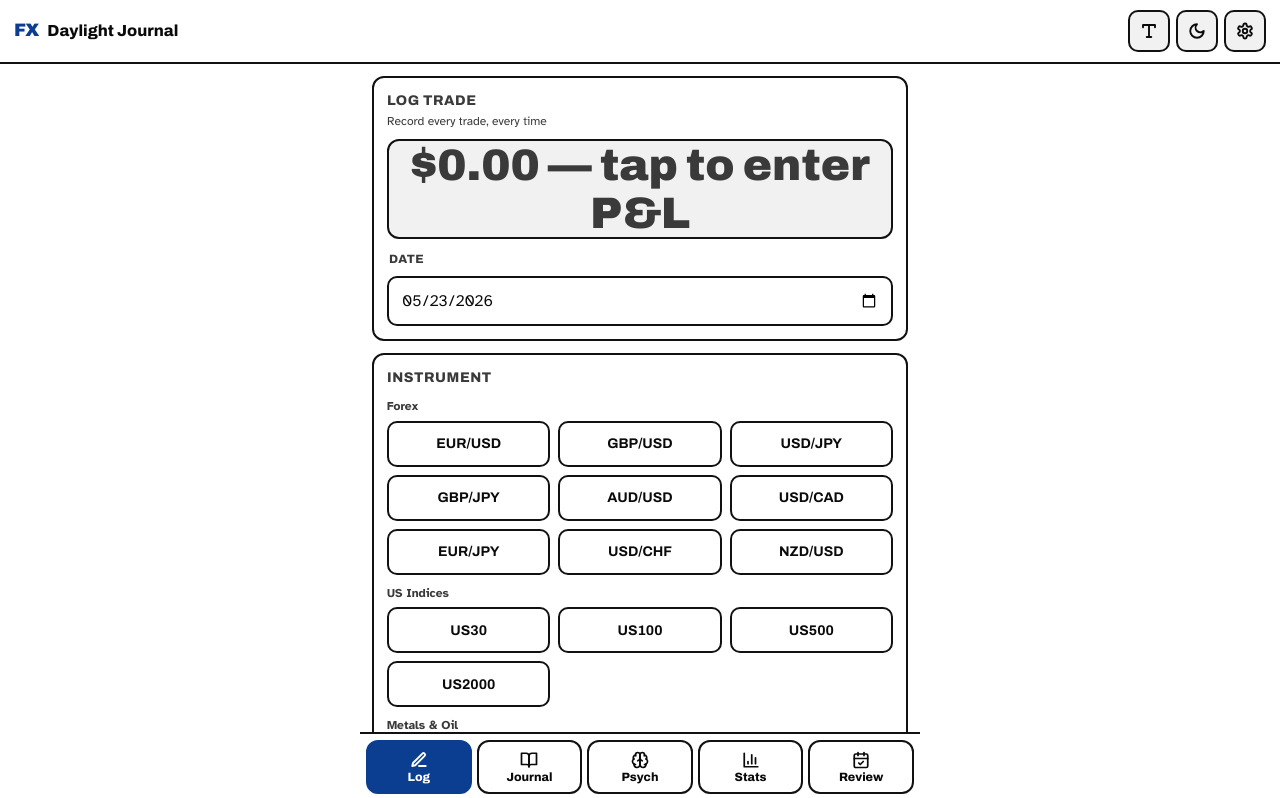
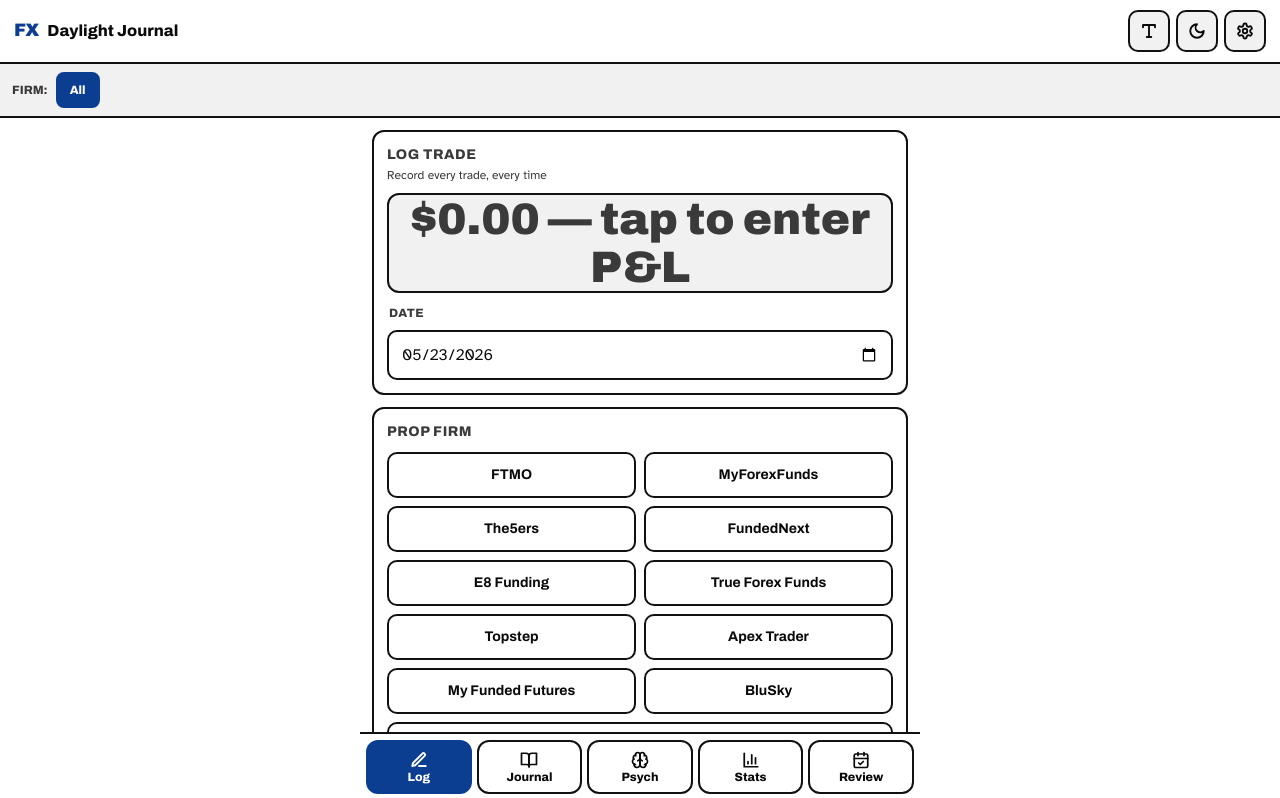
Before and after one commit to mad1khan768-fx/madofxjournal, a React (Create React App) app: page / in a window 1280 px wide. Shown: the top 798 px of the page. Built offline with nearby package versions, Linux system fonts and the light colour scheme.

Commit message:
Update App.jsx

```diff
--- a/src/App.jsx
+++ b/src/App.jsx
@@ -26,6 +26,7 @@
 const ALL_INSTRUMENTS = Object.values(INSTRUMENTS).flat();
 
 const SESSIONS = ["Sydney", "Tokyo", "Frankfurt", "London", "New York"];
+const PROP_FIRMS = ["FTMO", "MyForexFunds", "The5ers", "FundedNext", "E8 Funding", "True Forex Funds", "Topstep", "Apex Trader", "My Funded Futures", "BluSky"];
 const SETUPS = ["Breakout", "Pullback", "Trend", "Reversal", "Range", "Supply/Demand", "Order block", "News", "Scalp"];
 const EMOTIONS = ["Calm", "Confident", "Neutral", "Anxious", "FOMO", "Greedy", "Fearful", "Revenge", "Impatient"];
 const MISTAKES = ["No stop loss", "Moved stop", "Over-leveraged", "FOMO entry", "Revenge trade", "Closed early", "Chased price", "No clear setup", "Ignored plan", "Overtrading"];
@@ -122,6 +123,7 @@
 
 const emptyDraft = () => ({
   date: todayISO(), pnl: "", instrument: "", direction: "",
+  propFirm: "", customFirm: "",
   session: "", setups: [], customSetup: "", entry: "", stopLoss: "", takeProfit: "", lots: "",
   entryQuality: 5, outcome: "", hitTP: "", movedSL: "",
   preEmotions: [], confidence: 5, mistakeTags: [], followedPlan: "", reflection: "", postMoods: [],
@@ -141,6 +143,7 @@
   const [flashMsg, setFlashMsg] = useState("");
   const [keypad, setKeypad] = useState(null);
   const [showSettings, setShowSettings] = useState(false);
+  const [selectedFirm, setSelectedFirm] = useState("All");
   const flashTimer = useRef(null);
 
   const T = getTheme(settings.theme);
@@ -221,6 +224,8 @@
       customSetup: trade.customSetup || "",
       preEmotions: Array.isArray(trade.preEmotions) ? trade.preEmotions : (trade.preEmotion ? [trade.preEmotion] : []),
       postMoods: Array.isArray(trade.postMoods) ? trade.postMoods : (trade.postMood ? [trade.postMood] : []),
+      propFirm: trade.propFirm || "",
+      customFirm: trade.customFirm || "",
     });
     setEditingId(trade.id);
     setView("log");
@@ -276,13 +281,31 @@
         <div role="status" aria-live="polite" data-anim style={{ position: "fixed", top: 64, left: "50%", transform: "translateX(-50%)", zIndex: 60, background: T.primary, color: T.primaryText, fontWeight: 800, fontSize: fs.sm, padding: "10px 18px", borderRadius: 10, boxShadow: T.shadow, animation: "pop .15s ease", maxWidth: "92%", textAlign: "center" }}>{flashMsg}</div>
       )}
 
-      <main style={{ maxWidth: 560, margin: "0 auto", padding: 12, paddingBottom: 96 }}>
-        {view === "log" && <LogTrade {...{ T, fs, cur, draft, setDraft, openKeypad, buzz, flash, addTrade, editingId, cancelEdit }} />}
-        {view === "journal" && <JournalView {...{ T, fs, cur, trades, deleteTrade, editTrade, buzz, loaded, goLog: () => setView("log") }} />}
-        {view === "psych" && <PsychView {...{ T, fs, cur, trades }} />}
-        {view === "stats" && <StatsView {...{ T, fs, cur, trades, flash }} />}
-        {view === "review" && <ReviewView {...{ T, fs, reviewDraft, setReviewDraft, saveReview, reviews, deleteReview, buzz, flash }} />}
-      </main>
+      {/* Firm filter bar — always visible so analytics stay firm-specific */}
+      {(() => {
+        const firmNames = (trade) => trade.customFirm && trade.customFirm.trim() ? trade.customFirm.trim() : (trade.propFirm || "Unassigned");
+        const allFirms = ["All", ...Array.from(new Set(trades.map(firmNames))).sort()];
+        const filteredTrades = selectedFirm === "All" ? trades : trades.filter((t) => firmNames(t) === selectedFirm);
+        return (
+          <>
+            <div style={{ background: T.surfaceAlt, borderBottom: `2px solid ${T.border}`, padding: "8px 12px", overflowX: "auto", display: "flex", gap: 8, alignItems: "center" }}>
+              <span style={{ fontFamily: FONT_DISPLAY, fontWeight: 800, fontSize: fs.xs, color: T.muted, whiteSpace: "nowrap" }}>FIRM:</span>
+              {allFirms.map((f) => {
+                const on = selectedFirm === f;
+                return <button key={f} className="fxbtn" onClick={() => { buzz(); setSelectedFirm(f); }} aria-pressed={on} style={{ flex: "0 0 auto", minHeight: 36, padding: "0 12px", borderRadius: 8, fontFamily: FONT_DISPLAY, fontWeight: 800, fontSize: fs.xs, background: on ? T.primary : T.surface, color: on ? T.primaryText : T.text, border: `2px solid ${on ? T.primary : T.border}`, whiteSpace: "nowrap" }}>{f}</button>;
+              })}
+            </div>
+
+            <main style={{ maxWidth: 560, margin: "0 auto", padding: 12, paddingBottom: 96 }}>
+              {view === "log" && <LogTrade {...{ T, fs, cur, draft, setDraft, openKeypad, buzz, flash, addTrade, editingId, cancelEdit }} />}
+              {view === "journal" && <JournalView {...{ T, fs, cur, trades: filteredTrades, allTrades: trades, deleteTrade, editTrade, buzz, loaded, goLog: () => setView("log"), selectedFirm }} />}
+              {view === "psych" && <PsychView {...{ T, fs, cur, trades: filteredTrades, selectedFirm }} />}
+              {view === "stats" && <StatsView {...{ T, fs, cur, trades: filteredTrades, allTrades: trades, flash, selectedFirm }} />}
+              {view === "review" && <ReviewView {...{ T, fs, reviewDraft, setReviewDraft, saveReview, reviews, deleteReview, buzz, flash }} />}
+            </main>
+          </>
+        );
+      })()}
 
       {/* Bottom nav */}
       <nav style={{ position: "fixed", bottom: 0, left: 0, right: 0, zIndex: 30, background: T.surface, borderTop: `2px solid ${T.border}`, display: "flex", padding: "6px 6px calc(6px + env(safe-area-inset-bottom))", gap: 5, maxWidth: 560, margin: "0 auto" }}>
@@ -456,6 +479,12 @@
         </div>
       </Section>
 
+      {/* Prop Firm */}
+      <Section T={T} fs={fs} title="Prop Firm" accent={draft.propFirm || draft.customFirm ? T.primary : undefined}>
+        <Chips options={PROP_FIRMS} value={draft.propFirm} onChange={(v) => set({ propFirm: v, customFirm: "" })} columns={2} T={T} fs={fs} buzz={buzz} />
+        <input value={draft.customFirm} onChange={(e) => set({ customFirm: e.target.value, propFirm: "" })} placeholder="+ Type your own firm name" aria-label="Custom prop firm name" style={{ width: "100%", minHeight: 48, marginTop: 8, borderRadius: 10, border: `2px solid ${draft.customFirm ? T.primary : T.border}`, background: T.surface, color: T.text, fontFamily: FONT_BODY, fontSize: fs.body, padding: "0 12px" }} />
+      </Section>
+
       {/* Instrument */}
       <Section T={T} fs={fs} title="Instrument">
         {Object.entries(INSTRUMENTS).map(([group, list]) => (
@@ -541,7 +570,7 @@
 }
 
 /* ===================== JOURNAL ===================== */
-function JournalView({ T, fs, cur, trades, deleteTrade, editTrade, buzz, loaded, goLog }) {
+function JournalView({ T, fs, cur, trades, allTrades, deleteTrade, editTrade, buzz, loaded, goLog, selectedFirm }) {
   const [pairFilter, setPairFilter] = useState("All");
   const [outFilter, setOutFilter] = useState("all");
   const [confirm, setConfirm] = useState(null);
@@ -578,6 +607,7 @@
         <div style={{ minWidth: 0 }}>
           <div style={{ fontFamily: FONT_DISPLAY, fontWeight: 900, fontSize: fs.md }}>{trade.instrument}</div>
           <div style={{ color: T.muted, fontSize: fs.xs, fontWeight: 700 }}>{trade.date}{trade.session ? " · " + trade.session : ""}{setupText(trade) ? " · " + setupText(trade) : ""}</div>
+          {(trade.propFirm || trade.customFirm) && <div style={{ marginTop: 2, display: "inline-block", padding: "1px 8px", borderRadius: 6, background: T.primary, color: T.primaryText, fontSize: fs.xs, fontWeight: 800 }}>{trade.customFirm || trade.propFirm}</div>}
         </div>
         <span style={{ display: "flex", alignItems: "center", gap: 4, padding: "4px 9px", borderRadius: 8, background: dc, color: dtc, fontFamily: FONT_DISPLAY, fontWeight: 800, fontSize: fs.xs }}>{long ? <TrendingUp size={Math.round(fs.xs)} strokeWidth={3} /> : <TrendingDown size={Math.round(fs.xs)} strokeWidth={3} />}{long ? "LONG" : "SHORT"}</span>
       </div>
@@ -751,7 +781,7 @@
 }
 
 /* ===================== PSYCH (analysis centrepiece) ===================== */
-function PsychView({ T, fs, cur, trades }) {
+function PsychView({ T, fs, cur, trades, selectedFirm }) {
   const A = analyse(trades);
   const insights = buildInsights(trades, cur);
   const avg = (arr, f) => { const xs = arr.map(f).filter((x) => typeof x === "number" && !isNaN(x)); return xs.length ? xs.reduce((a, b) => a + b, 0) / xs.length : null; };
@@ -832,11 +862,14 @@
   );
 }
 /* ===================== STATS ===================== */
-function StatsView({ T, fs, cur, trades, flash }) {
+function StatsView({ T, fs, cur, trades, allTrades, flash, selectedFirm }) {
   const A = analyse(trades);
+  const fileInputRef = React.useRef(null);
+
   const exportCSV = () => {
-    const cols = ["date", "instrument", "direction", "session", "setup", "entry", "stopLoss", "takeProfit", "lots", "rr", "pnl", "outcome", "hitTP", "movedSL", "preEmotion", "confidence", "entryQuality", "mistakeTags", "followedPlan", "postMood", "reflection"];
-    const valOf = (t, c) => (c === "setup" ? setupText(t) : c === "preEmotion" ? preEmotionsOf(t) : c === "postMood" ? postMoodsOf(t) : t[c]);
+    const cols = ["date", "propFirm", "instrument", "direction", "session", "setup", "entry", "stopLoss", "takeProfit", "lots", "rr", "pnl", "outcome", "hitTP", "movedSL", "preEmotion", "confidence", "entryQuality", "mistakeTags", "followedPlan", "postMood", "reflection"];
+    const firmName = (t) => t.customFirm && t.customFirm.trim() ? t.customFirm.trim() : (t.propFirm || "");
+    const valOf = (t, c) => (c === "setup" ? setupText(t) : c === "preEmotion" ? preEmotionsOf(t) : c === "postMood" ? postMoodsOf(t) : c === "propFirm" ? firmName(t) : t[c]);
     const cell = (v) => { if (v == null) return ""; const s = Array.isArray(v) ? v.join("; ") : String(v); return /[",\n]/.test(s) ? '"' + s.replace(/"/g, '""') + '"' : s; };
     const csv = [cols.join(","), ...trades.map((t) => cols.map((c) => cell(valOf(t, c))).join(","))].join("\n");
     download("fx-journal.csv", csv, "text/csv;charset=utf-8;");
@@ -849,6 +882,86 @@
       const wb = XLSX.utils.book_new(); XLSX.utils.book_append_sheet(wb, ws, "Trades");
       XLSX.writeFile(wb, "fx-journal.xlsx"); flash("Excel downloaded");
     } catch (e) { exportCSV(); }
+  };
+
+  const importFile = (e) => {
+    const file = e.target.files[0];
+    if (!file) return;
+    const reader = new FileReader();
+    reader.onload = (evt) => {
+      try {
+        let rows = [];
+        const name = file.name.toLowerCase();
+        if (name.endsWith(".xlsx") || name.endsWith(".xls")) {
+          const wb = XLSX.read(evt.target.result, { type: "binary" });
+          const ws = wb.Sheets[wb.SheetNames[0]];
+          rows = XLSX.utils.sheet_to_json(ws, { defval: "" });
+        } else {
+          // CSV parsing
+          const text = evt.target.result;
+          const lines = text.split(/\r?\n/).filter(Boolean);
+          const headers = lines[0].split(",").map(h => h.trim().replace(/^"|"$/g, ""));
+          rows = lines.slice(1).map(line => {
+            const vals = [];
+            let cur = "", inQ = false;
+            for (let c of line) {
+              if (c === '"') { inQ = !inQ; }
+              else if (c === "," && !inQ) { vals.push(cur); cur = ""; }
+              else cur += c;
+            }
+            vals.push(cur);
+            const obj = {};
+            headers.forEach((h, i) => { obj[h] = (vals[i] || "").replace(/^"|"$/g, "").trim(); });
+            return obj;
+          });
+        }
+        // Convert rows to trade objects
+        const imported = rows.map(r => ({
+          id: Date.now() + "-" + Math.random().toString(36).slice(2),
+          createdAt: new Date().toISOString(),
+          date: r.date || todayISO(),
+          propFirm: r.propFirm || "",
+          customFirm: "",
+          instrument: r.instrument || "",
+          direction: r.direction || "",
+          session: r.session || "",
+          setups: r.setup ? r.setup.split(";").map(s => s.trim()).filter(Boolean) : [],
+          entry: r.entry || "",
+          stopLoss: r.stopLoss || "",
+          takeProfit: r.takeProfit || "",
+          lots: r.lots || "",
+          rr: r.rr ? parseFloat(r.rr) : null,
+          pnl: r.pnl ? parseFloat(r.pnl) : 0,
+          outcome: r.outcome || (r.pnl > 0 ? "win" : r.pnl < 0 ? "loss" : "be"),
+          hitTP: r.hitTP || "",
+          movedSL: r.movedSL || "",
+          preEmotions: r.preEmotion ? r.preEmotion.split(";").map(s => s.trim()).filter(Boolean) : [],
+          confidence: r.confidence ? parseInt(r.confidence) : 5,
+          entryQuality: r.entryQuality ? parseInt(r.entryQuality) : 5,
+          mistakeTags: r.mistakeTags ? r.mistakeTags.split(";").map(s => s.trim()).filter(Boolean) : [],
+          followedPlan: r.followedPlan || "",
+          postMoods: r.postMood ? r.postMood.split(";").map(s => s.trim()).filter(Boolean) : [],
+          reflection: r.reflection || "",
+        })).filter(r => r.instrument || r.pnl);
+
+        if (imported.length === 0) { flash("No valid trades found in file"); return; }
+
+        // Merge: skip duplicates based on date+instrument+pnl
+        const existing = allTrades || trades;
+        const isDup = (t) => existing.some(e => e.date === t.date && e.instrument === t.instrument && String(e.pnl) === String(t.pnl));
+        const newOnes = imported.filter(t => !isDup(t));
+        const merged = [...newOnes, ...existing].sort((a, b) => b.date.localeCompare(a.date));
+        saveKey(TRADES_KEY, merged);
+        flash(`Imported ${newOnes.length} trades (${imported.length - newOnes.length} duplicates skipped) — refresh to see`);
+        setTimeout(() => window.location.reload(), 1800);
+      } catch (err) {
+        flash("Import failed — check file format");
+        console.error(err);
+      }
+    };
+    if (file.name.toLowerCase().endsWith(".csv")) reader.readAsText(file);
+    else reader.readAsBinaryString(file);
+    e.target.value = "";
   };
   const stat = (label, val, color, sub) => (
     <div style={{ background: T.surface, border: `2px solid ${T.border}`, borderRadius: 12, padding: 12 }}>
@@ -863,10 +976,15 @@
   return (
     <div>
       <Section T={T} fs={fs} title="Analytics" sub="Performance at a glance">
-        <div style={{ display: "flex", gap: 8 }}>
-          <button className="fxbtn" onClick={exportCSV} style={{ flex: 1, minHeight: 48, borderRadius: 10, border: `2px solid ${T.border}`, background: T.surfaceAlt, color: T.text, fontFamily: FONT_DISPLAY, fontWeight: 800, fontSize: fs.sm, display: "flex", alignItems: "center", justifyContent: "center", gap: 6 }}><Download size={Math.round(fs.md)} strokeWidth={2.4} /> Export CSV</button>
-          <button className="fxbtn" onClick={exportXLSX} style={{ flex: 1, minHeight: 48, borderRadius: 10, border: `2px solid ${T.border}`, background: T.surfaceAlt, color: T.text, fontFamily: FONT_DISPLAY, fontWeight: 800, fontSize: fs.sm, display: "flex", alignItems: "center", justifyContent: "center", gap: 6 }}><Download size={Math.round(fs.md)} strokeWidth={2.4} /> Export Excel</button>
+        <div style={{ display: "flex", gap: 8, marginBottom: 8 }}>
+          <button className="fxbtn" onClick={exportCSV} style={{ flex: 1, minHeight: 48, borderRadius: 10, border: `2px solid ${T.border}`, background: T.surfaceAlt, color: T.text, fontFamily: FONT_DISPLAY, fontWeight: 800, fontSize: fs.sm, display: "flex", alignItems: "center", justifyContent: "center", gap: 6 }}><Download size={Math.round(fs.md)} strokeWidth={2.4} /> CSV</button>
+          <button className="fxbtn" onClick={exportXLSX} style={{ flex: 1, minHeight: 48, borderRadius: 10, border: `2px solid ${T.border}`, background: T.surfaceAlt, color: T.text, fontFamily: FONT_DISPLAY, fontWeight: 800, fontSize: fs.sm, display: "flex", alignItems: "center", justifyContent: "center", gap: 6 }}><Download size={Math.round(fs.md)} strokeWidth={2.4} /> Excel</button>
         </div>
+        <input ref={fileInputRef} type="file" accept=".csv,.xlsx,.xls" onChange={importFile} style={{ display: "none" }} aria-label="Import trades file" />
+        <button className="fxbtn" onClick={() => fileInputRef.current && fileInputRef.current.click()} style={{ width: "100%", minHeight: 48, borderRadius: 10, border: `2px solid ${T.primary}`, background: T.surface, color: T.primary, fontFamily: FONT_DISPLAY, fontWeight: 800, fontSize: fs.sm, display: "flex", alignItems: "center", justifyContent: "center", gap: 6 }}>
+          ⬆ Import Trades (CSV or Excel)
+        </button>
+        <p style={{ fontSize: fs.xs, color: T.muted, marginTop: 6, textAlign: "center" }}>Import a file you previously exported — duplicates are skipped automatically</p>
       </Section>
 
       <div style={{ display: "grid", gridTemplateColumns: "1fr 1fr", gap: 10, marginBottom: 12 }}>
@@ -895,6 +1013,24 @@
         <div style={{ display: "grid", gridTemplateColumns: "1fr auto auto auto", gap: 8, fontSize: fs.xs, color: T.muted, fontWeight: 800, paddingBottom: 6, borderBottom: `2px solid ${T.border}` }}><span>Pair</span><span>Trades</span><span>WR</span><span>P&L</span></div>
         {pairRows.map((r) => <div key={r.p} style={{ display: "grid", gridTemplateColumns: "1fr auto auto auto", gap: 8, alignItems: "center", padding: "8px 0", borderBottom: `1px solid ${T.border}`, fontSize: fs.sm }}><span style={{ fontWeight: 700 }}>{r.p}</span><span style={{ textAlign: "right" }}>{r.n}</span><span style={{ textAlign: "right" }}>{r.wr == null ? "—" : r.wr + "%"}</span><span style={{ textAlign: "right", fontFamily: FONT_DISPLAY, fontWeight: 800, color: r.pnl > 0 ? T.buy : r.pnl < 0 ? T.sell : T.text }}>{fmtMoney(r.pnl, cur)}</span></div>)}
       </Section>
+
+      {selectedFirm === "All" && (() => {
+        const firmName = (t) => t.customFirm && t.customFirm.trim() ? t.customFirm.trim() : (t.propFirm || "Unassigned");
+        const firms = Array.from(new Set((allTrades || trades).map(firmName))).sort();
+        const firmRows = firms.map((f) => {
+          const ts = (allTrades || trades).filter((t) => firmName(t) === f);
+          const d = ts.filter((t) => t.outcome === "win" || t.outcome === "loss");
+          const wr = d.length ? Math.round((ts.filter((t) => t.outcome === "win").length / d.length) * 100) : null;
+          const pnl = ts.reduce((a, t) => a + (t.pnl || 0), 0);
+          return { f, n: ts.length, wr, pnl };
+        }).sort((a, b) => b.pnl - a.pnl);
+        return (
+          <Section T={T} fs={fs} title="By prop firm" sub="Tap a firm in the bar above to filter everything">
+            <div style={{ display: "grid", gridTemplateColumns: "1fr auto auto auto", gap: 8, fontSize: fs.xs, color: T.muted, fontWeight: 800, paddingBottom: 6, borderBottom: `2px solid ${T.border}` }}><span>Firm</span><span>Trades</span><span>WR</span><span>P&L</span></div>
+            {firmRows.map((r) => <div key={r.f} style={{ display: "grid", gridTemplateColumns: "1fr auto auto auto", gap: 8, alignItems: "center", padding: "8px 0", borderBottom: `1px solid ${T.border}`, fontSize: fs.sm }}><span style={{ fontWeight: 700 }}>{r.f}</span><span style={{ textAlign: "right" }}>{r.n}</span><span style={{ textAlign: "right" }}>{r.wr == null ? "—" : r.wr + "%"}</span><span style={{ textAlign: "right", fontFamily: FONT_DISPLAY, fontWeight: 800, color: r.pnl > 0 ? T.buy : r.pnl < 0 ? T.sell : T.text }}>{fmtMoney(r.pnl, cur)}</span></div>)}
+          </Section>
+        );
+      })()}
     </div>
   );
 }
```
